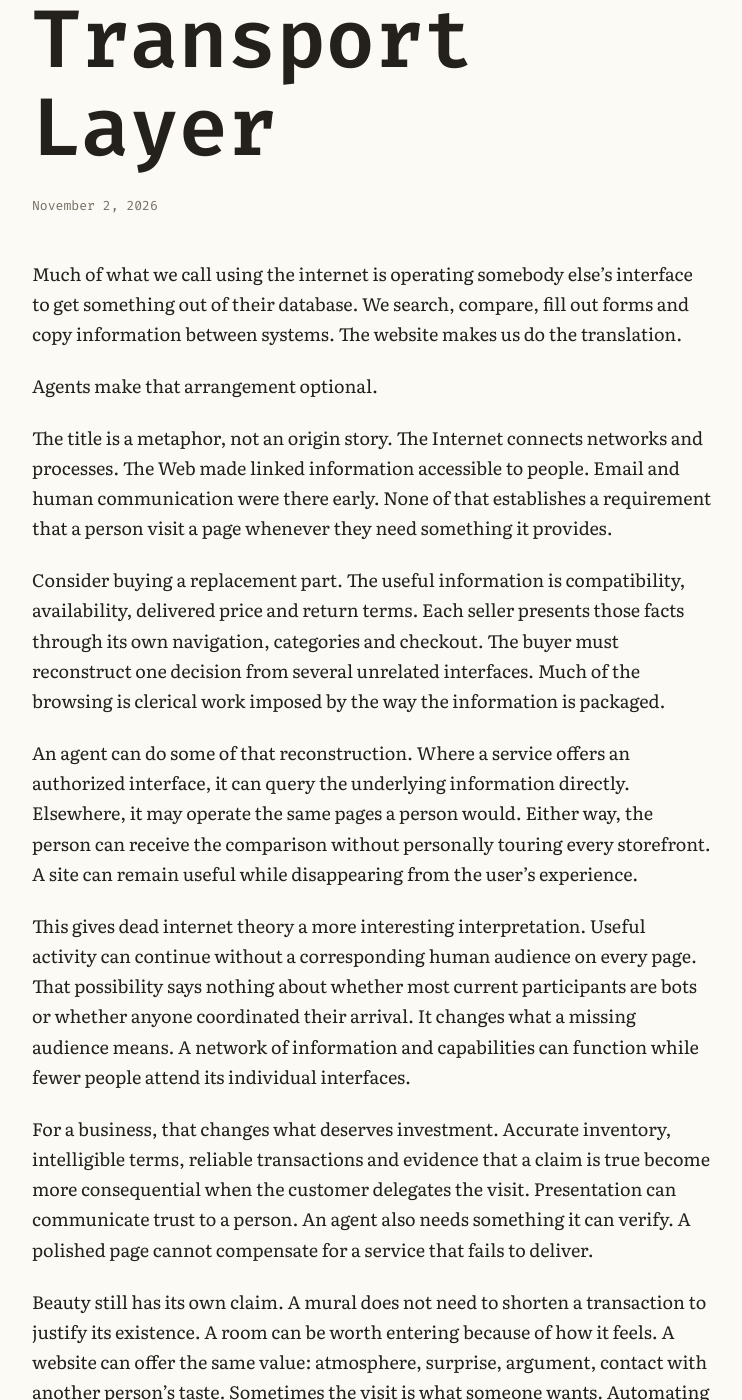
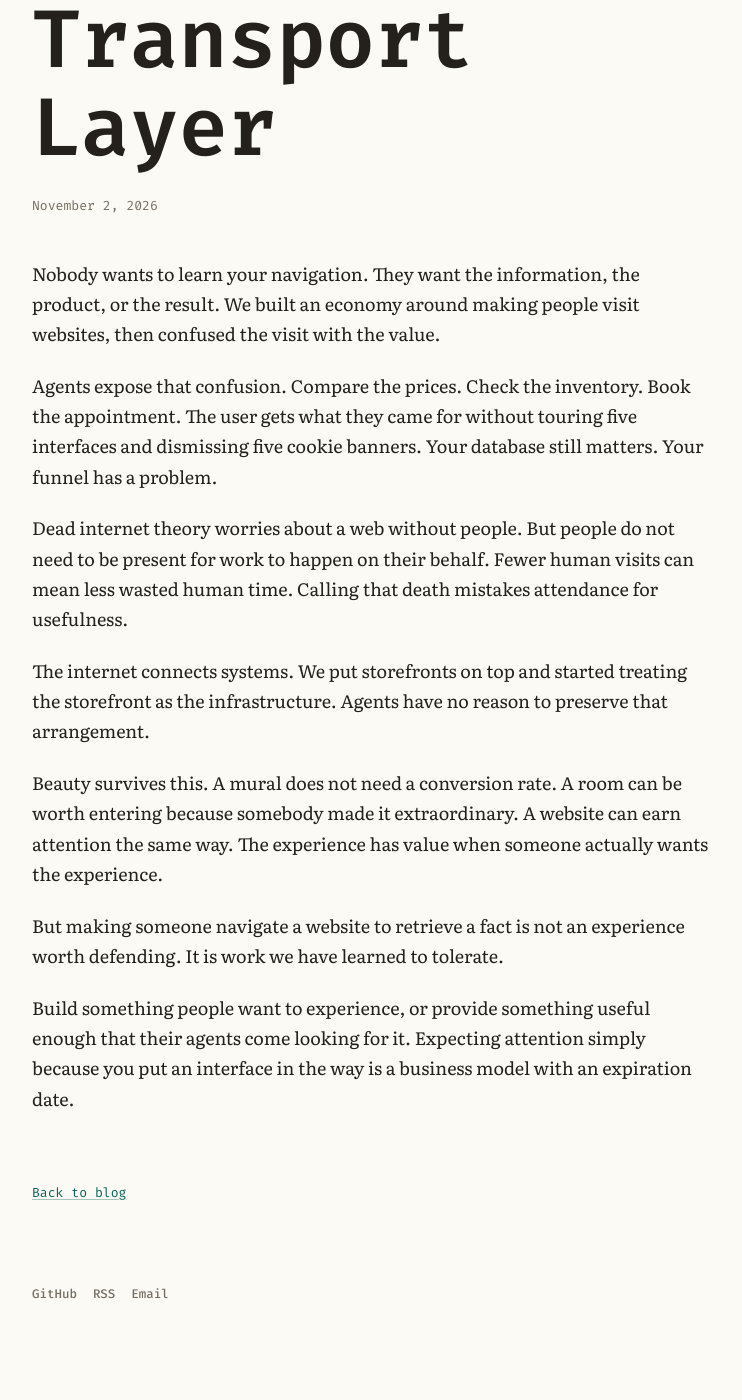
Before and after one commit to jamesonstone/jamesonstone.github.io, a Jekyll site: the page built from _posts/2026-11-02-the-internet-was-always-just-a-transport-layer.md, in a window 1280 px wide and 1400 px high, scrolled down 442 px. Shown: the whole window, without its empty margins (268-1010 px from the left). Built offline with Jekyll 4.4.1, drawn with Linux system fonts in a browser that asks for light colours; after the commit the page ends 1795 px from its top, so only the background shows below that; some of the changed text lies outside the part shown.

Commit message:
docs(GH-79): :memo: use the approved shorter article
- Replace the article body with the exact approved 235-word version.

```diff
--- a/_posts/2026-11-02-the-internet-was-always-just-a-transport-layer.md
+++ b/_posts/2026-11-02-the-internet-was-always-just-a-transport-layer.md
@@ -4,24 +4,16 @@ title: "The Internet was Always Just a Transport Layer"
 date: 2026-11-02 10:10:00 -0500
 ---
 
-Much of what we call using the internet is operating somebody else's interface to get something out of their database. We search, compare, fill out forms and copy information between systems. The website makes us do the translation.
+Nobody wants to learn your navigation. They want the information, the product, or the result. We built an economy around making people visit websites, then confused the visit with the value.
 
-Agents make that arrangement optional.
+Agents expose that confusion. Compare the prices. Check the inventory. Book the appointment. The user gets what they came for without touring five interfaces and dismissing five cookie banners. Your database still matters. Your funnel has a problem.
 
-The title is a metaphor, not an origin story. The Internet connects networks and processes. The Web made linked information accessible to people. Email and human communication were there early. None of that establishes a requirement that a person visit a page whenever they need something it provides.
+Dead internet theory worries about a web without people. But people do not need to be present for work to happen on their behalf. Fewer human visits can mean less wasted human time. Calling that death mistakes attendance for usefulness.
 
-Consider buying a replacement part. The useful information is compatibility, availability, delivered price and return terms. Each seller presents those facts through its own navigation, categories and checkout. The buyer must reconstruct one decision from several unrelated interfaces. Much of the browsing is clerical work imposed by the way the information is packaged.
+The internet connects systems. We put storefronts on top and started treating the storefront as the infrastructure. Agents have no reason to preserve that arrangement.
 
-An agent can do some of that reconstruction. Where a service offers an authorized interface, it can query the underlying information directly. Elsewhere, it may operate the same pages a person would. Either way, the person can receive the comparison without personally touring every storefront. A site can remain useful while disappearing from the user's experience.
+Beauty survives this. A mural does not need a conversion rate. A room can be worth entering because somebody made it extraordinary. A website can earn attention the same way. The experience has value when someone actually wants the experience.
 
-This gives dead internet theory a more interesting interpretation. Useful activity can continue without a corresponding human audience on every page. That possibility says nothing about whether most current participants are bots or whether anyone coordinated their arrival. It changes what a missing audience means. A network of information and capabilities can function while fewer people attend its individual interfaces.
+But making someone navigate a website to retrieve a fact is not an experience worth defending. It is work we have learned to tolerate.
 
-For a business, that changes what deserves investment. Accurate inventory, intelligible terms, reliable transactions and evidence that a claim is true become more consequential when the customer delegates the visit. Presentation can communicate trust to a person. An agent also needs something it can verify. A polished page cannot compensate for a service that fails to deliver.
-
-Beauty still has its own claim. A mural does not need to shorten a transaction to justify its existence. A room can be worth entering because of how it feels. A website can offer the same value: atmosphere, surprise, argument, contact with another person's taste. Sometimes the visit is what someone wants. Automating it would misunderstand the objective.
-
-Delegation also has limits. An agent needs permission to act, must distinguish a quote from a commitment, and can misunderstand both the source and the user. A purchase still creates obligations. A confident summary does not establish provenance. Replacing a browser with an agent can simply move dependence to a new intermediary with its own incentives.
-
-My expectation is that these uses separate further. We will choose some places for the experience and access other services through whatever interface best serves the task. The underlying network can support both.
-
-The vulnerable assumption is that people must experience your website to benefit from what you provide. For a great deal of the web, the visit was a requirement of the interface. Agents give that requirement something to answer for.
+Build something people want to experience, or provide something useful enough that their agents come looking for it. Expecting attention simply because you put an interface in the way is a business model with an expiration date.
```
